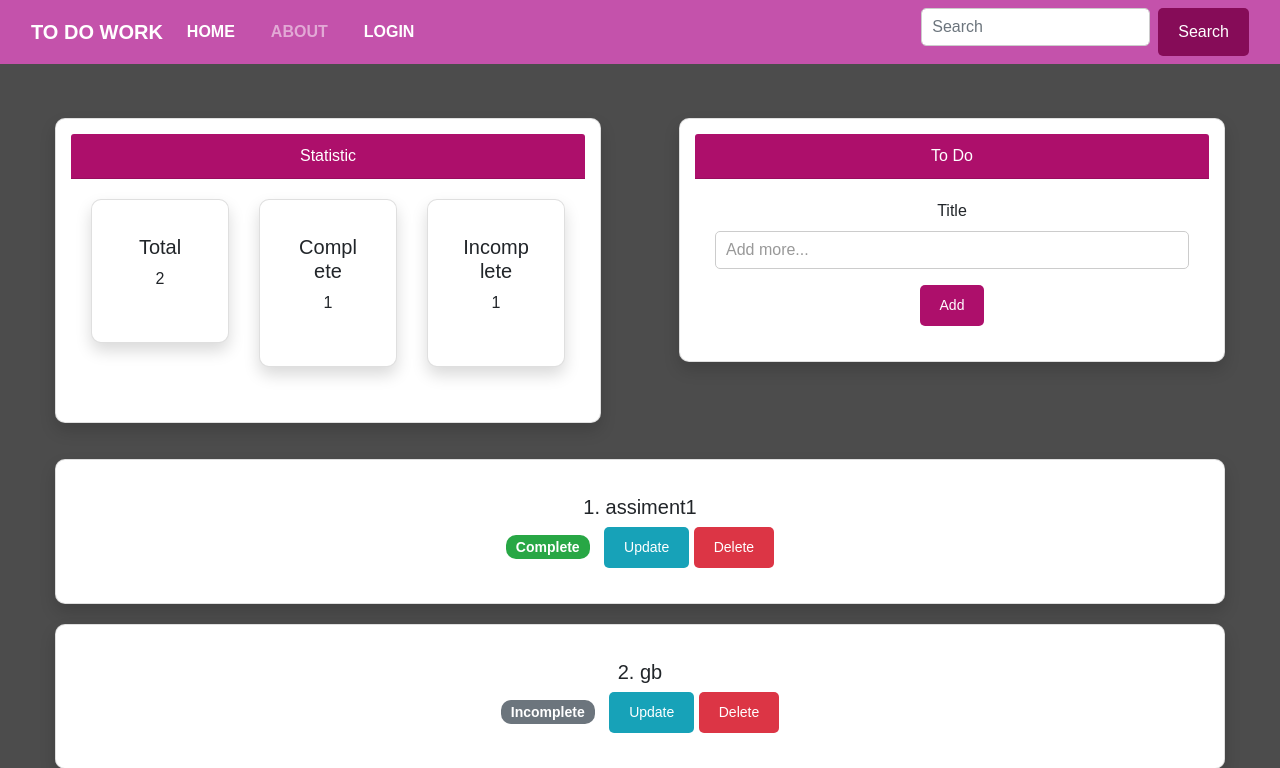
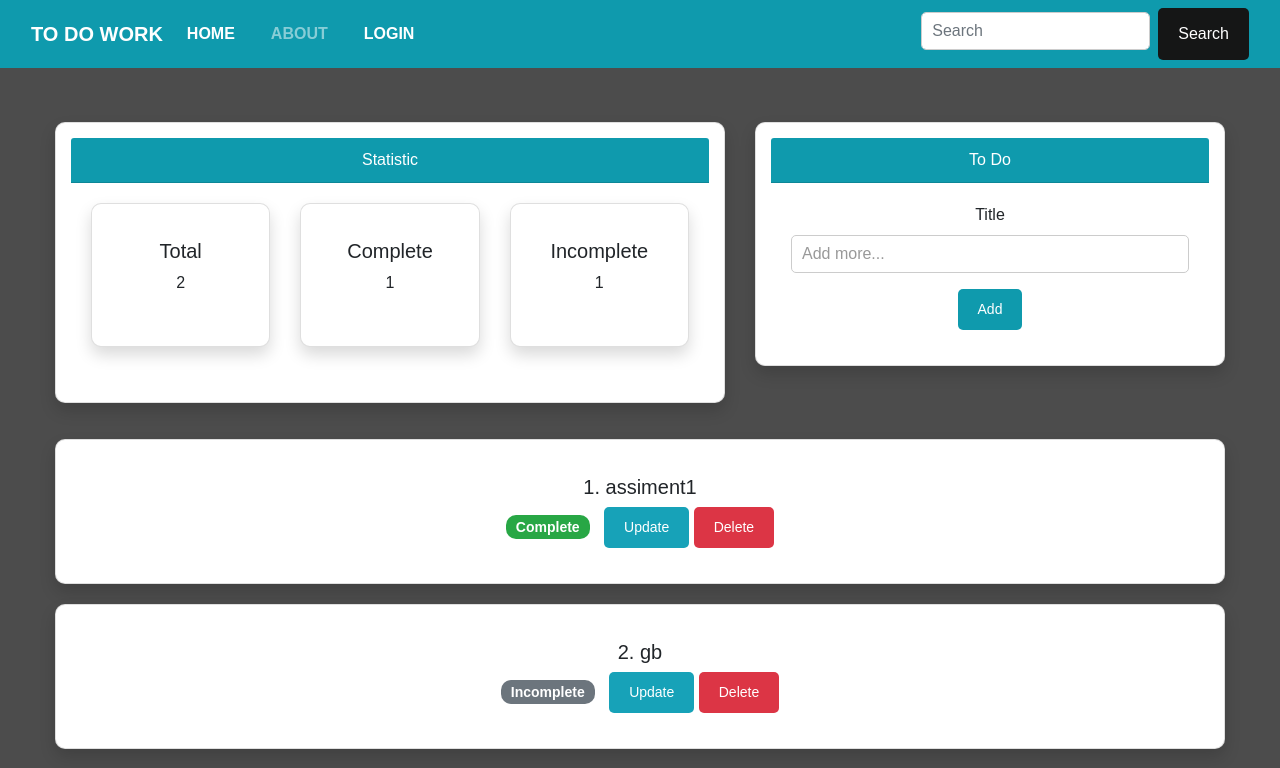
Before and after one commit to Ishanmali/todo_appication, a Flask app: page / in a window 1280 px wide. Shown: the top 768 px of the page. Run offline with Flask 3, Linux system fonts and the light colour scheme; data comes from the database, SQL or seed files in the repository; both versions use the stored data as it was after the commit; some libraries are stand-ins or nearby versions.

Commit message:
change color

```diff
--- a/app.py
+++ b/app.py
@@ -5,8 +5,8 @@ import bcrypt
 from functools import wraps
 
 app = Flask(__name__)
-app.config["SQLALCHEMY_DATABASE_URI"] = 'sqlite:///C:/Users/Nethmi/Desktop/flask project/todo.db'
-app.config["SQLALCHEMY_BINDS"] = {'login': 'sqlite:///C:/Users/Nethmi/Desktop/flask project/log.db'}
+app.config["SQLALCHEMY_DATABASE_URI"] = 'sqlite:///C:/Users/LENOVO/Desktop/my projects/todo_appication/data bases/todo.db'
+app.config["SQLALCHEMY_BINDS"] = {'login': 'sqlite:///C:/Users/LENOVO/Desktop/my projects/todo_appication/data bases/log.db'}
 app.config['SQLALCHEMY_TRACK_MODIFICATIONS'] = False
 app.secret_key = 'jbjbvjhjdhvk jvlzkn'
 
--- a/static/home.css
+++ b/static/home.css
@@ -45,7 +45,7 @@ nav a:hover {
 }
 
 .card-header {
-    background-color: #ad0f6b;
+    background-color: #0f9aad;
     color: white;
     padding: 10px 0;
     text-align: center;
@@ -88,7 +88,7 @@ nav a:hover {
 
 /* Button Styling */
 button, .btn {
-    background-color: #ad0f6b;
+    background-color: #0f9aad;
     color: white;
     border: none;
     padding: 10px 20px;
@@ -98,7 +98,7 @@ button, .btn {
 }
 
 button:hover, .btn:hover {
-    background-color: #8c084f;
+    background-color: #0f9aad;
 }
 
 .btn-info {
--- a/templates/home.html
+++ b/templates/home.html
@@ -4,7 +4,7 @@
 
 <div class="container" >
    <div class="row">
-      <div class="col-md-6">
+      <div class="col-md-7">
           <div class="card shadow">
              <div class="card-header">Statistic</div>
              <div class="card-body">
@@ -37,7 +37,7 @@
              </div>
           </div>
       </div>
-      <div class="col-md-6">
+      <div class="col-md-5">
          <div class="card shadow">
             <div class="card-header">To Do</div>
             <div class="card-body">
--- a/templates/navbar.html
+++ b/templates/navbar.html
@@ -13,7 +13,7 @@
 
     .custom-outline:hover,
     .custom-outline:focus {
-      background-color: #ad0f6b; /* Change background color on hover/focus */
+      background-color: #0f9aad; /* Change background color on hover/focus */
       color: #f5f3f3; /* Change text color on hover/focus */
 
     }
@@ -24,7 +24,7 @@
 </head>
 <body>
 
-<nav class="navbar navbar-expand-lg navbar-dark" style="background-color: #c452ab">
+<nav class="navbar navbar-expand-lg navbar-dark" style="background-color: #0f9aad">
   <div class="container-fluid">
     <b><a class="navbar-brand" href="#">To Do Work</a></b>
     <button class="navbar-toggler" type="button" data-toggle="collapse" data-target="#navbarSupportedContent" aria-controls="navbarSupportedContent" aria-expanded="false" aria-label="Toggle navigation">
@@ -43,8 +43,8 @@
         </li>
       </ul>
       <form class="d-flex">
-        <input class="form-control me-2" type="search" placeholder="Search" aria-label="Search">
-        <button class="btn btn-outline-success custom-outline" type="submit" style="border-color: #FFFFFF;background-color: #860c58;"">Search</button>
+        <input class="form-control me-2 mt-1"   type="search" placeholder="Search" aria-label="Search">
+        <button class="btn btn-outline-success custom-outline" type="submit" style="border-color: #FFFFFF;background-color: #151616;"">Search</button>
       </form>
     </div>
   </div>
```
Also changed, not shown: requirements.txt (+28 -0 lines), data bases/log.db (added), data bases/todo.db (added).
